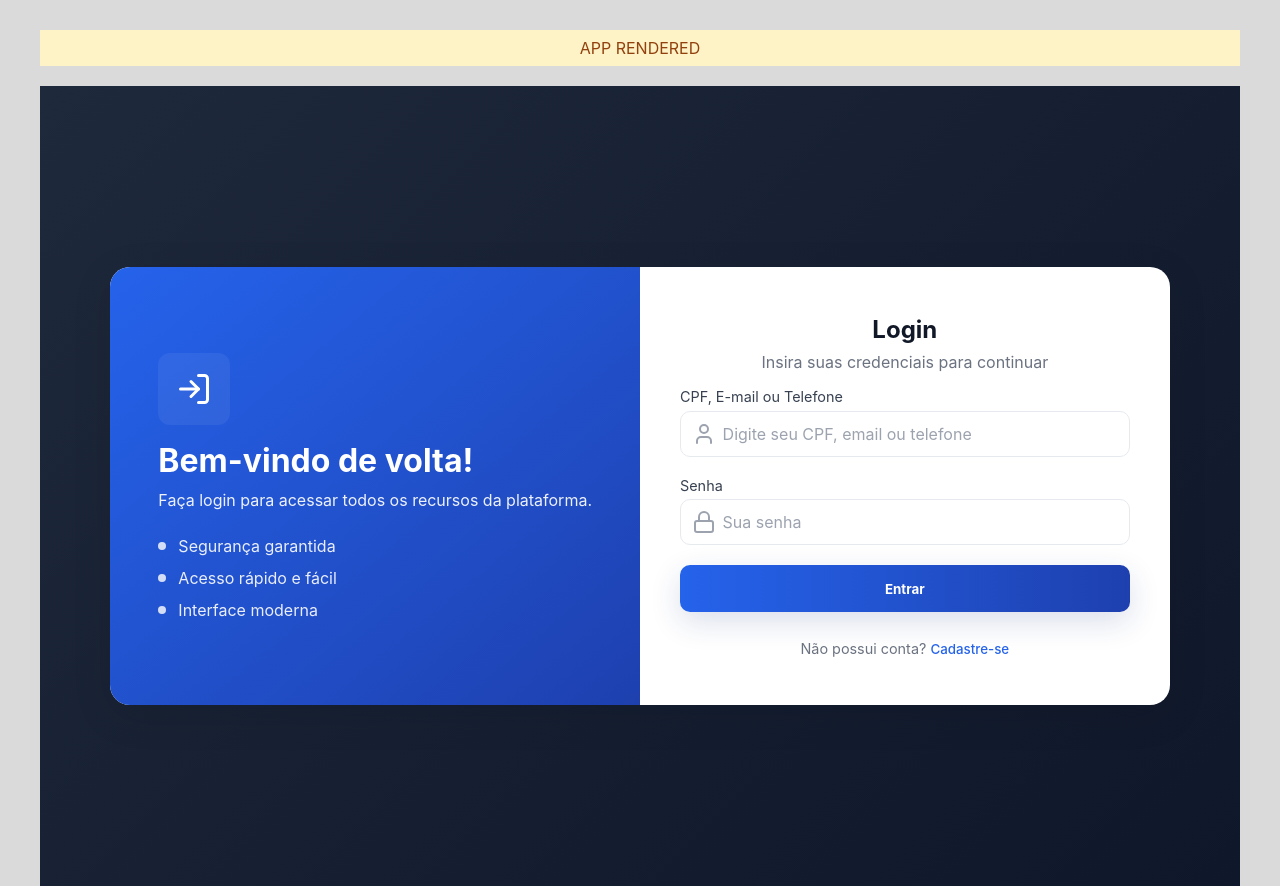
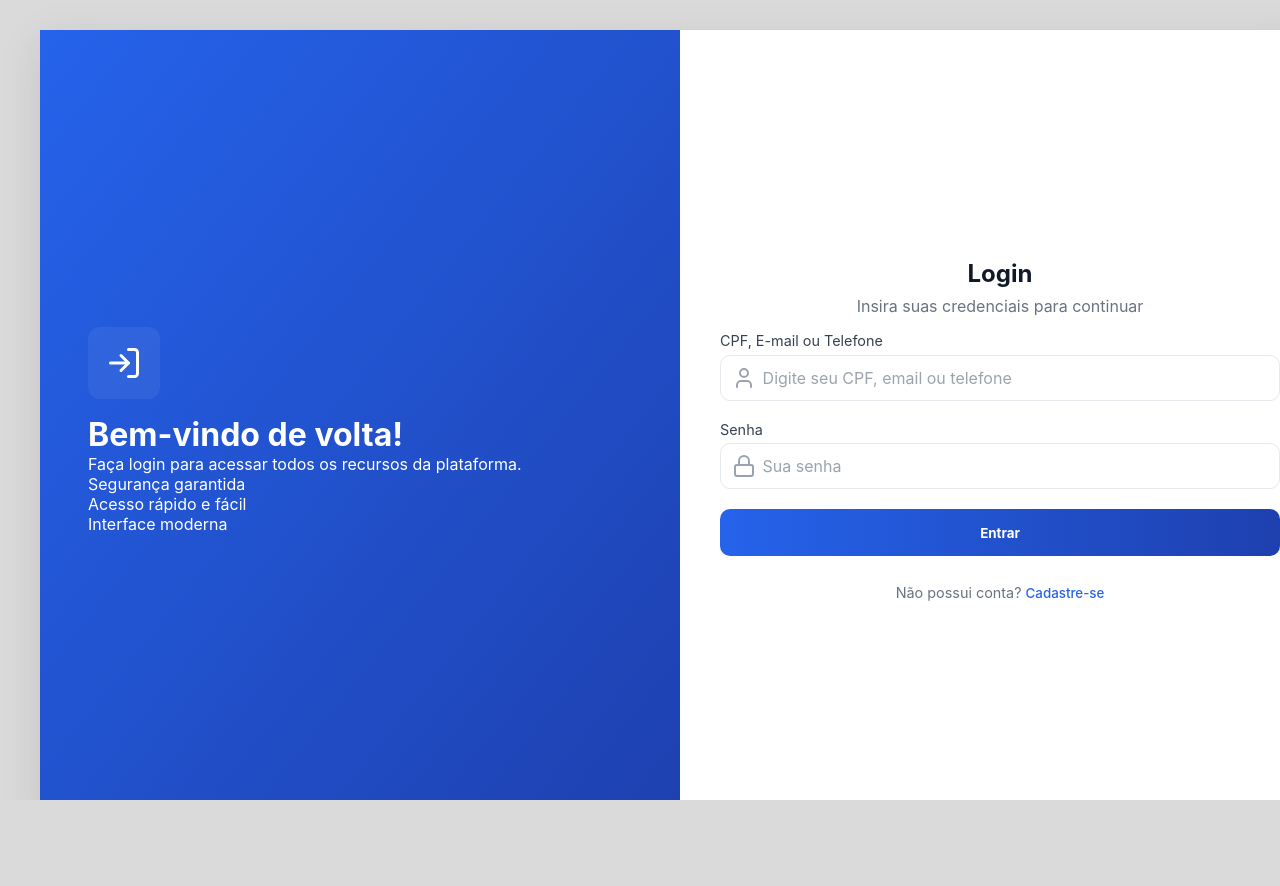
Before and after one commit to andre8756/cedup, a React (Vite) app in the folder Front-End/: page /login in a window 1280 px wide. After the commit the page ends 800 px from the top, so only its background shows below. Built offline with nearby package versions, Linux system fonts and the light colour scheme.

Commit message:
fix - tentando arrumar o css

```diff
--- a/Front-End/src/App.tsx
+++ b/Front-End/src/App.tsx
@@ -11,8 +11,6 @@ function App() {
 
   return (
     <div className="app">
-      {/* Visible debug banner to confirm App is rendering */}
-      <div style={{width:'100%',textAlign:'center',padding:'0.5rem',background:'#fef3c7',color:'#92400e'}}>APP RENDERED</div>
       <AppRoutes />
     </div>
   )
--- a/Front-End/src/index.css
+++ b/Front-End/src/index.css
@@ -5,10 +5,50 @@
   box-sizing: border-box;
 }
 
-/* Project base styles */
+
 html, body, #root {
-	height: 100%;
+  height: 100%;
+  width: 100%;
+  overflow: hidden;
 }
+
 body {
-	font-family: ui-sans-serif, system-ui, -apple-system, "Segoe UI", Roboto, "Helvetica Neue", Arial;
+  font-family: ui-sans-serif, system-ui, -apple-system, "Segoe UI", Roboto, "Helvetica Neue", Arial;
 }
+
+/* Cadastro container */
+.cadastro-container {
+  height: 100%;
+  width: 100%;
+  background: linear-gradient(to bottom right, #0f172a, #1e293b, #0f172a);
+  display: flex;
+  align-items: center;
+  justify-content: center;
+}
+
+.cadastro-content {
+  flex: 1;
+  max-width: 1024px;
+  display: flex;
+  align-items: stretch;
+  width: 100%;
+}
+
+.cadastro-card {
+  background-color: white;
+  border-radius: 1.5rem;
+  box-shadow: 0 25px 50px -12px rgba(0, 0, 0, 0.25);
+  overflow: hidden;
+  display: flex;
+  flex-direction: column;
+  width: 100%;
+  height: 100%;
+}
+
+@media (min-width: 1024px) {
+  .cadastro-card {
+    display: grid;
+    grid-template-columns: 1fr 1fr;
+    height: 100%;
+  }
+}
--- a/Front-End/src/pages/Cadastro/Cadastro.css
+++ b/Front-End/src/pages/Cadastro/Cadastro.css
@@ -1,18 +1,21 @@
 /* Cadastro.css */
 
 .cadastro-container {
-  min-height: 100vh;
+  height: 100vh;
+  width: 100vw;
   background: linear-gradient(to bottom right, #0f172a, #1e293b, #0f172a);
   display: flex;
   align-items: center;
   justify-content: center;
-  padding: 1rem;
+  padding: 0;
   box-sizing: border-box;
 }
 
 .cadastro-content {
-  width: 100%;
+  flex: 1;
   max-width: 1024px;
+  display: flex;
+  align-items: stretch;
   margin: 0 auto;
   padding: 0 1rem;
   box-sizing: border-box;
@@ -24,16 +27,18 @@
   box-shadow: 0 25px 50px -12px rgba(0, 0, 0, 0.25);
   overflow: hidden;
   width: 100%;
+  display: flex;
+  flex-direction: column;
 }
 
 @media (min-width: 1024px) {
   .cadastro-card {
     display: grid;
-    grid-template-columns: minmax(0, 1fr) minmax(0, 1fr);
+    grid-template-columns: 1fr 1fr;
+    height: 80vh;
   }
 }
 
-/* Sidebar */
 .cadastro-sidebar {
   display: none;
   background: linear-gradient(to bottom right, #2563eb, #1d4ed8, #1e40af);
@@ -47,6 +52,7 @@
     display: flex;
     flex-direction: column;
     justify-content: center;
+    height: 100%;
   }
 }
 
@@ -120,15 +126,12 @@
 
 /* Form */
 .form-container {
-  padding: 1rem;
+  padding: 2rem;
   width: 100%;
+  display: flex;
+  flex-direction: column;
+  justify-content: center;
   box-sizing: border-box;
-}
-
-@media (min-width: 1024px) {
-  .form-container {
-    padding: 2rem;
-  }
 }
 
 .mobile-header {
--- a/Front-End/src/pages/Login/Login.css
+++ b/Front-End/src/pages/Login/Login.css
@@ -1,8 +1,3 @@
-/* Login.css atualizado para TSX */
-
-/* ==============================
-   🎨 Variáveis e tema base
-============================== */
 :root {
   --bg-900: #0f172a;
   --bg-800: #1e293b;
@@ -15,38 +10,38 @@
   --radius-md: 10px;
   --radius-lg: 20px;
 
-  --shadow-lg: 0 10px 40px rgba(2, 6, 23, 0.25);
   --shadow-card: 0 10px 40px rgba(0, 0, 0, 0.1);
 }
 
-/* ==============================
-   🌌 Página e container
-============================== */
 .login-page {
-  min-height: 100vh;
+  height: 100vh;
+  width: 100vw;
   display: flex;
-  align-items: center;
-  justify-content: center;
-  padding: 2rem;
+  align-items: stretch;
+  justify-content: stretch;
   background: linear-gradient(135deg, var(--bg-800) 0%, var(--bg-900) 100%);
-  -webkit-font-smoothing: antialiased;
+  padding: 0;
 }
 
 .login-wrapper {
+  flex: 1;
+  display: flex;
+  align-items: stretch;
+  justify-content: stretch;
   width: 100%;
-  max-width: 1024px;
+  max-width: none;
 }
 
-/* ==============================
-   🧩 Card principal
-============================== */
 .login-card {
-  background: var(--surface);
-  border-radius: var(--radius-lg);
-  box-shadow: var(--shadow-card);
-  overflow: hidden;
+  flex: 1;
   display: flex;
   flex-direction: column;
+  height: 100%;
+  width: 100%;
+  border-radius: 0;
+  overflow: hidden;
+  background: var(--surface);
+  box-shadow: var(--shadow-card);
 }
 
 @media (min-width: 1024px) {
@@ -56,15 +51,11 @@
   }
 }
 
-/* ==============================
-   💙 Lado ilustrativo
-============================== */
 .login-side {
   display: none;
   background: linear-gradient(to bottom right, var(--primary-600), var(--primary-700));
   color: white;
   padding: 3rem;
-  position: relative;
 }
 
 @media (min-width: 1024px) {
@@ -94,44 +85,12 @@
   stroke: currentColor;
 }
 
-.login-side h1 {
-  font-size: 2rem;
-  font-weight: 700;
-  margin-bottom: 0.5rem;
-}
-
-.login-side p {
-  color: rgba(255, 255, 255, 0.92);
-  margin: 0;
-  line-height: 1.5;
-}
-
-.feature-list {
-  margin-top: 1.5rem;
-  display: grid;
-  gap: 0.75rem;
-}
-
-.feature {
+.login-main {
+  flex: 1;
+  padding: 2rem;
   display: flex;
-  align-items: center;
-  gap: 0.75rem;
-  color: rgba(255, 255, 255, 0.9);
-}
-
-.dot {
-  width: 8px;
-  height: 8px;
-  background: rgba(255, 255, 255, 0.8);
-  border-radius: 50%;
-  flex-shrink: 0;
-}
-
-/* ==============================
-   🧠 Lado do formulário
-============================== */
-.login-main {
-  padding: 2rem;
+  flex-direction: column;
+  justify-content: center;
 }
 
 @media (min-width: 1024px) {
@@ -157,9 +116,6 @@
   margin: 0.5rem 0 0;
 }
 
-/* ==============================
-   🧾 Formulário
-============================== */
 .form {
   display: flex;
   flex-direction: column;
@@ -205,30 +161,6 @@
   transform: translateY(-1px);
 }
 
-/* ==============================
-   🔔 Mensagens
-============================== */
-.message {
-  padding: 1rem;
-  border-radius: var(--radius-md);
-  font-size: 0.95rem;
-}
-
-.message.success {
-  background: #ecfdf5;
-  color: #065f46;
-  border: 1px solid #bbf7d0;
-}
-
-.message.error {
-  background: #fef2f2;
-  color: #991b1b;
-  border: 1px solid #fecaca;
-}
-
-/* ==============================
-   🚀 Botão principal
-============================== */
 .btn-primary {
   width: 100%;
   padding: 0.95rem;
@@ -238,7 +170,6 @@
   background: linear-gradient(to right, var(--primary-600), var(--primary-700));
   border: none;
   cursor: pointer;
-  box-shadow: 0 10px 30px rgba(30, 58, 138, 0.16);
   transition: transform 0.2s ease, box-shadow 0.2s ease, filter 0.2s ease;
 }
 
@@ -253,9 +184,6 @@
   cursor: not-allowed;
 }
 
-/* ==============================
-   🔹 Link para cadastro
-============================== */
 .meta {
   text-align: center;
   font-size: 0.9rem;
@@ -276,9 +204,6 @@
   opacity: 0.8;
 }
 
-/* ==============================
-   📱 Ajustes para mobile
-============================== */
 @media (max-width: 640px) {
   .login-card {
     border-radius: 16px;
```
